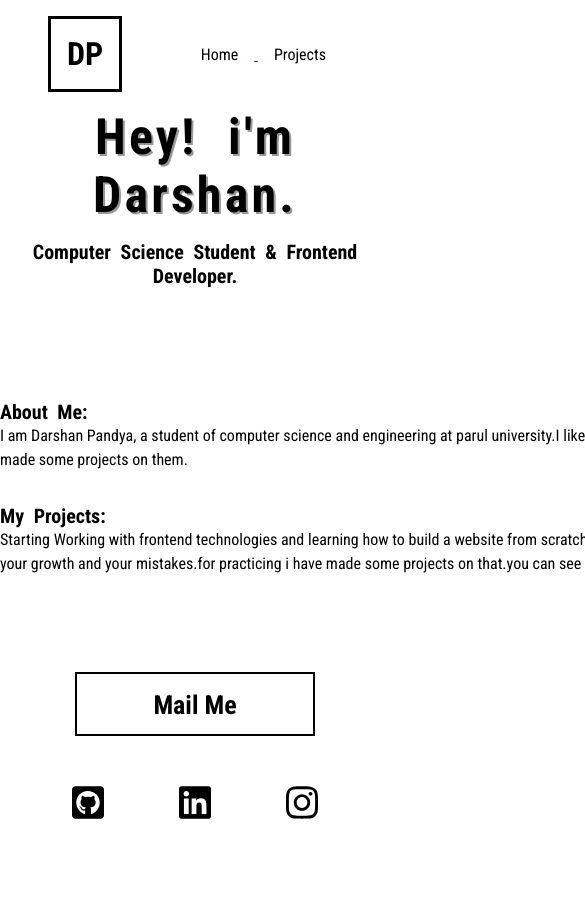
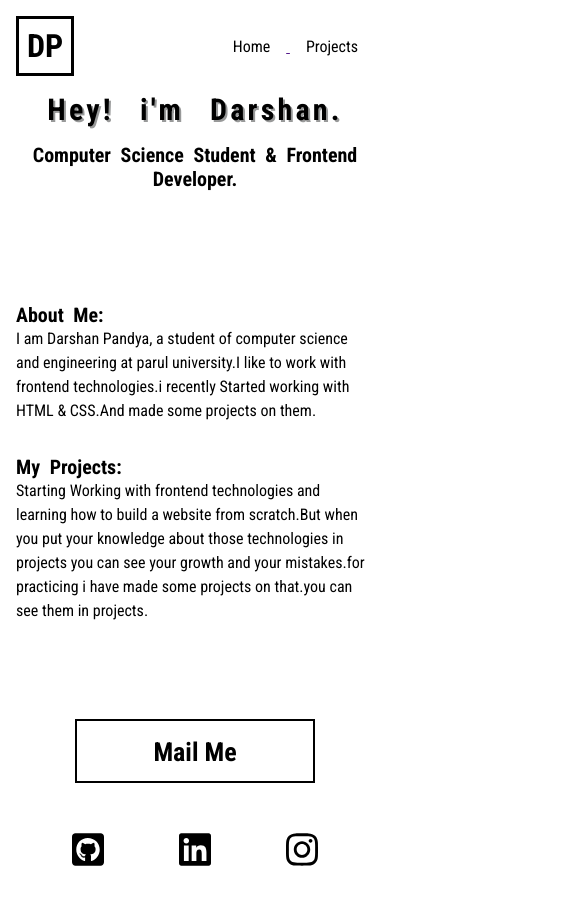
Before and after one commit to Darshan-Pandya10/Portfolio-Darshan-Pandya, a plain HTML site: page index.html in a window 390 px wide. Shown: the top 904 px of the page, 585 px wide, since content can reach past the window. Before the commit the page ends 857 px from the top, so only its background shows below. Drawn offline with Linux system fonts and the light colour scheme.

Commit message:
add media queries for home page.

```diff
--- a/style.css
+++ b/style.css
@@ -77,11 +77,11 @@ h4 {
 }
 
 .content-box {
-    width: 70rem;
+    /* width: 60rem; */
     /* border: 1px solid crimson; */
     margin: 4rem auto;
     line-height: 1.5rem;
-    padding: 2rem 0rem;
+    padding: 2rem 1rem;
 }
 
 .mail a {
@@ -132,3 +132,34 @@ h4 {
     transform: scale(1.1, 1.2);
     transition: ease-in 0.2s;
 }
+
+@media only screen and (max-width:700px) {
+    .logo {
+        border: 3px solid black;
+        padding: 0.5rem;
+    }
+
+    .intro {
+        font-size: 40px;
+    }
+}
+
+@media only screen and (max-width:550px) {
+    .logo {
+        border: 3px solid black;
+        padding: 0.5rem;
+    }
+
+    .intro {
+        font-size: 30px;
+    }
+
+    header {
+        display: flex;
+        flex-direction: row;
+        justify-content: space-between;
+        align-items: center;
+        margin: 1rem 1rem;
+        /* border: 1px solid cadetblue; */
+    }
+}
```
